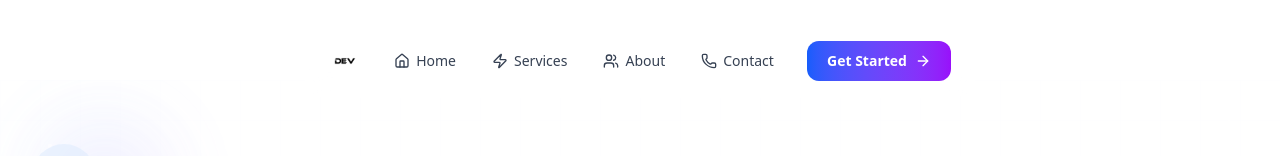
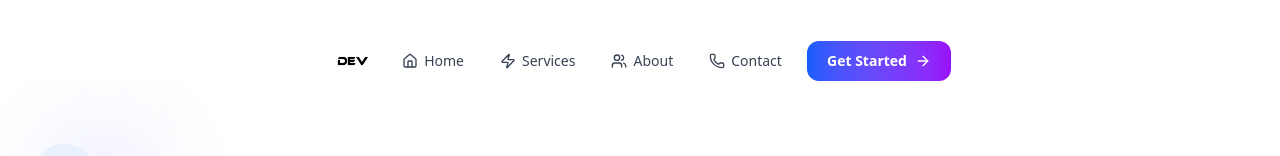
Before and after one commit to TarunGupta2602/Devora, a Next.js app: page / in a window 1280 px wide. Shown: the top 156 px of the page. Built offline with nearby package versions, Linux system fonts and the light colour scheme.

Commit message:
some chnages

```diff
--- a/app/navbar/page.js
+++ b/app/navbar/page.js
@@ -3,6 +3,7 @@ import React, { useState, useEffect } from "react";
 import { Menu, X, Home, Zap, Users, Phone, ArrowRight } from "lucide-react";
 import Image from "next/image";
 import Link from "next/link";
+
 export default function ModernNavbar() {
   const [isOpen, setIsOpen] = useState(false);
   const [scrolled, setScrolled] = useState(false);
@@ -57,15 +58,15 @@ export default function ModernNavbar() {
                 : "bg-white/5 backdrop-blur-md border border-white/10"
             }`}
           >
-            {/* Logo */}
-            <div className="flex-shrink-0">
+            {/* Logo - Desktop */}
+            <div className="flex-shrink-0 relative">
               <Link href="/" className="block transition-transform duration-200 hover:scale-105">
                 <Image
                   src="/new.png"
                   width={100}
-                  height={50}
+                  height={80}
                   alt="Team Devora Logo"
-                  className="h-8 w-auto"
+                  className="h-12 w-auto relative -my-2"
                 />
               </Link>
             </div>
@@ -111,14 +112,14 @@ export default function ModernNavbar() {
             }`}
           >
             {/* Mobile Logo */}
-            <div className="flex-shrink-0">
+            <div className="flex-shrink-0 relative">
               <Link href="/" className="block transition-transform duration-200 hover:scale-105">
                 <Image
                   src="/new.png"
                   width={100}
                   height={50}
                   alt="Team Devora Logo"
-                  className="h-7 w-auto"
+                  className="h-10 w-auto relative -my-1.5"
                 />
               </Link>
             </div>
```
